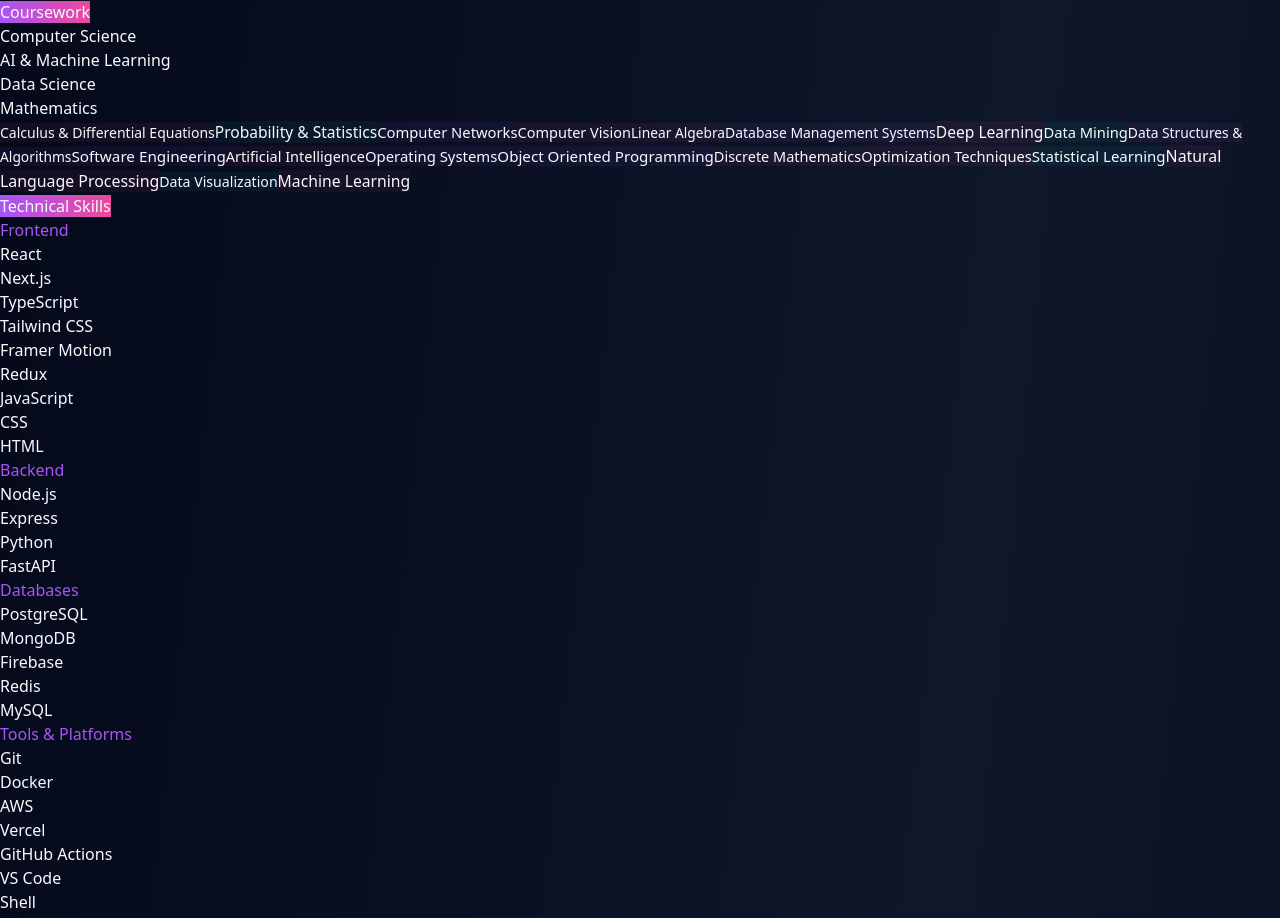
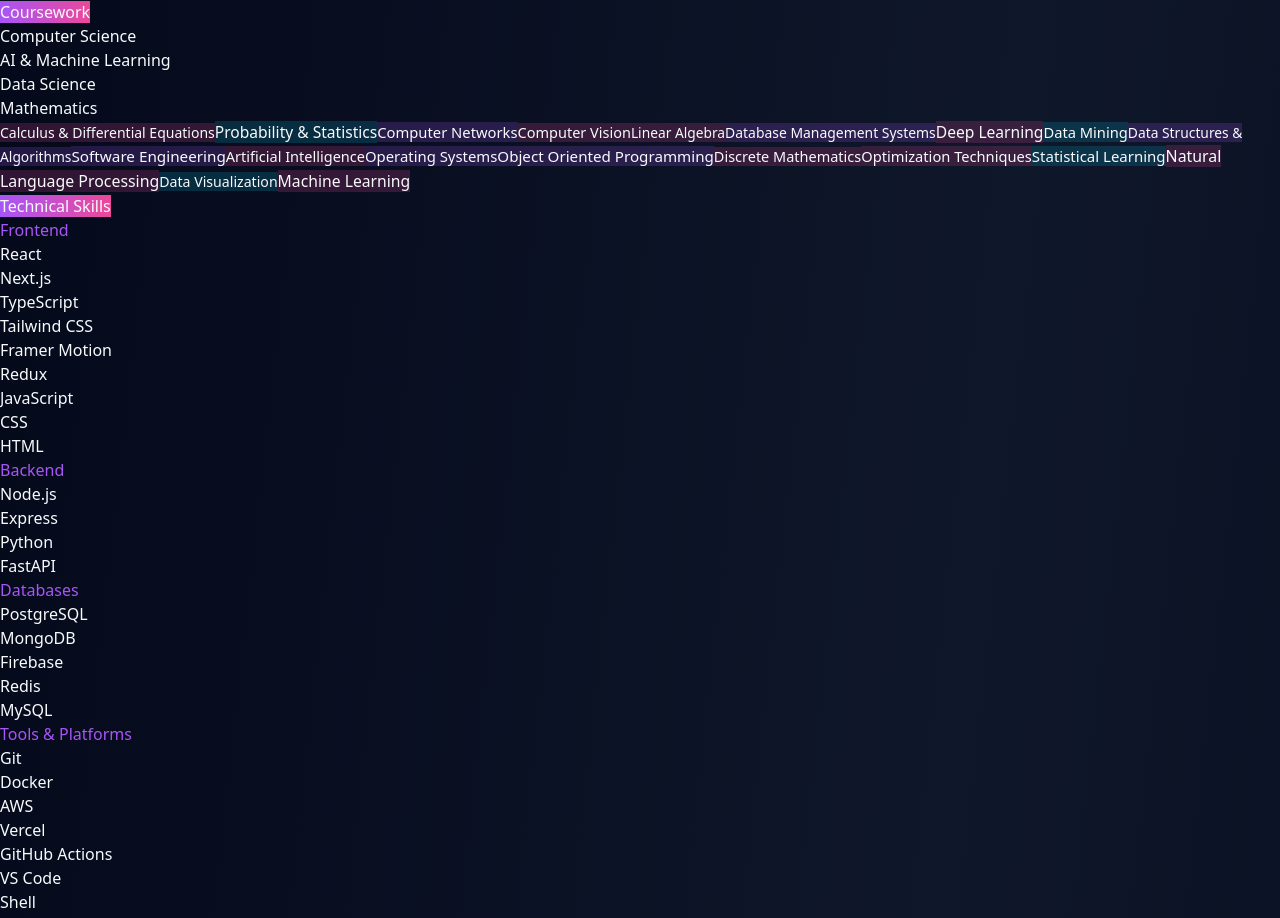
Before and after one commit to Akshats-git/Portfolio, a Next.js app: page / in a window 1280 px wide. Shown: the part 2220-3138 px from the top of the page. Built offline with nearby package versions, Linux system fonts and the light colour scheme; no server answers.

Commit message:
feat: improve Coursework component styles for enhanced hover effects and visual clarity

```diff
--- a/src/components/Coursework.tsx
+++ b/src/components/Coursework.tsx
@@ -188,22 +188,22 @@
                 }}
                 className="cursor-default rounded-full px-5 py-2.5 font-medium text-slate-200 border backdrop-blur-sm transition-shadow duration-300 select-none"
                 style={{
-                  borderColor: `${color.border}35`,
-                  backgroundColor: `${color.bg}10`,
+                  borderColor: `${color.border}99`,
+                  backgroundColor: `${color.bg}30`,
                   rotate: `${rotation}deg`,
                   scale,
                   fontSize: `${0.85 + seededRandom(globalIndex * 11 + 3) * 0.2}rem`,
                 }}
                 onMouseEnter={(e) => {
                   const el = e.currentTarget;
-                  el.style.borderColor = `${color.border}90`;
-                  el.style.backgroundColor = `${color.bg}20`;
-                  el.style.boxShadow = `0 0 25px ${color.border}25, 0 4px 20px ${color.bg}15`;
+                  el.style.borderColor = `${color.border}ee`;
+                  el.style.backgroundColor = `${color.bg}45`;
+                  el.style.boxShadow = `0 0 30px ${color.border}40, 0 4px 25px ${color.bg}30`;
                 }}
                 onMouseLeave={(e) => {
                   const el = e.currentTarget;
-                  el.style.borderColor = `${color.border}35`;
-                  el.style.backgroundColor = `${color.bg}10`;
+                  el.style.borderColor = `${color.border}99`;
+                  el.style.backgroundColor = `${color.bg}30`;
                   el.style.boxShadow = "none";
                 }}
               >
```
